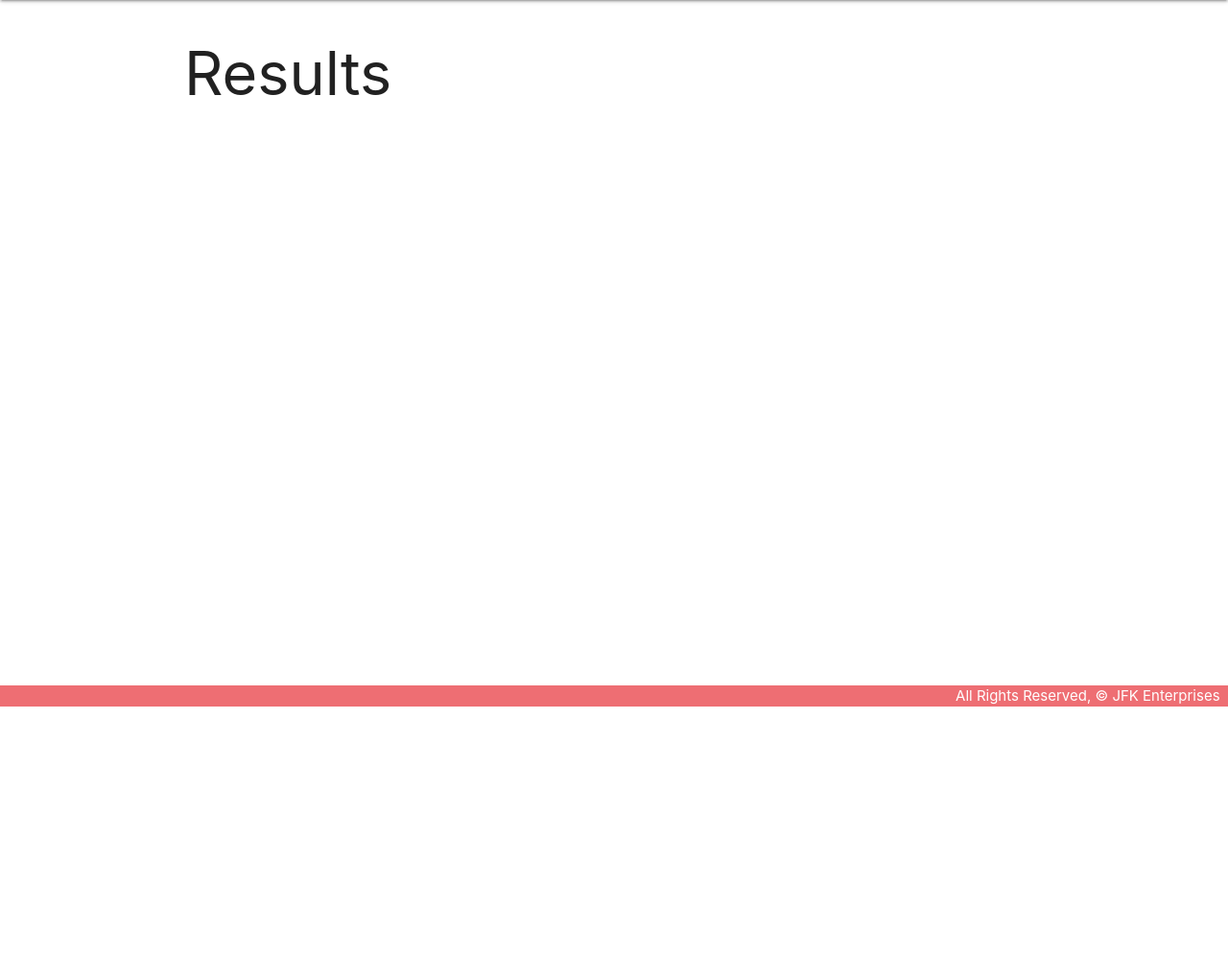
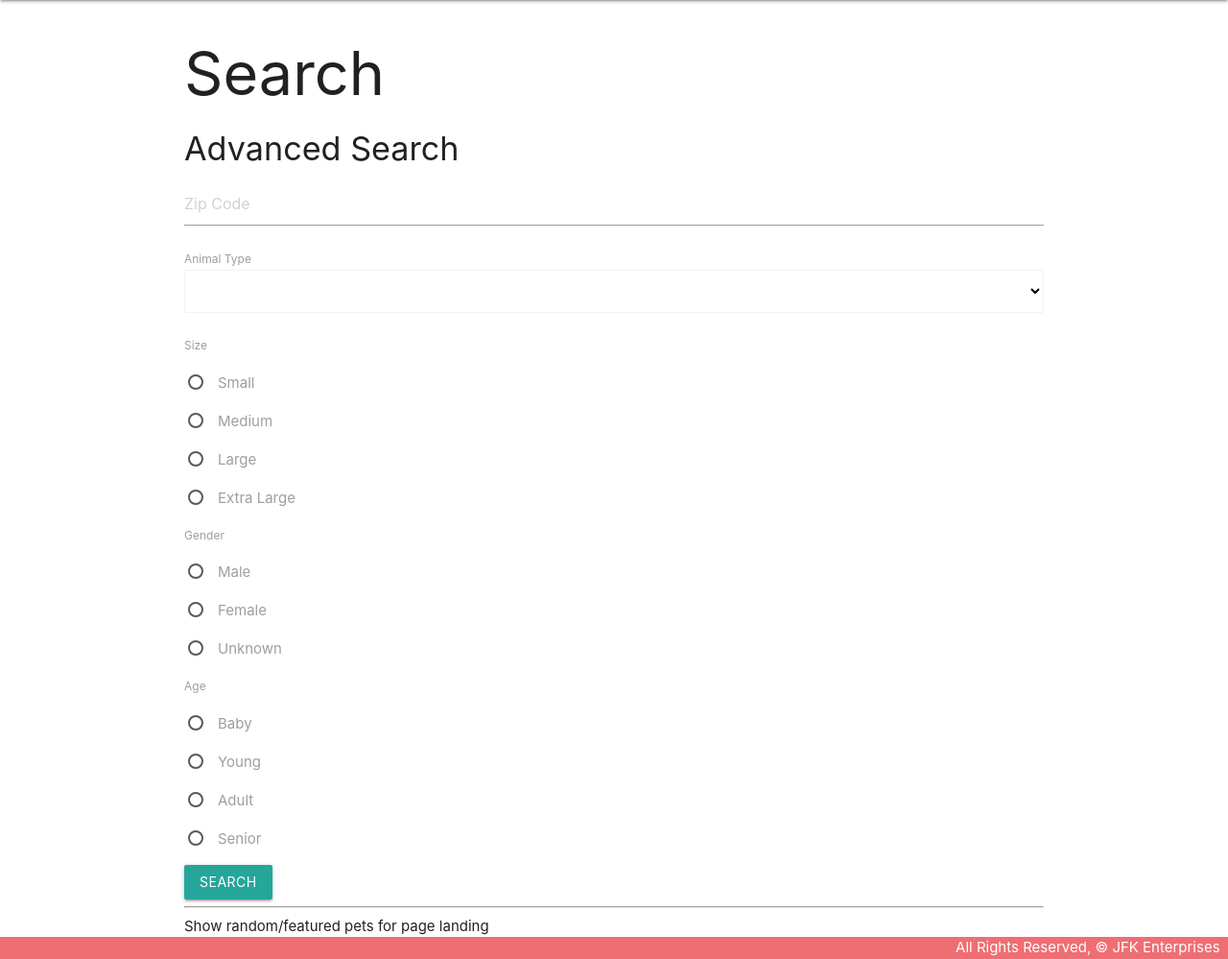
Before and after one commit to kennyyseo/find-a-pet, a Django app: template main_app/templates/search.html in a window 1280 px wide. Shown: the part 64-1063 px from the top of the page at 96% size. Before the commit the page ends 800 px from the top, so only its background shows below. Run offline with Django 3.2, Linux system fonts and the light colour scheme; the template is opened without the code that fills it, so the values that code supplies are empty.

Commit message:
Advanced search functionality

```diff
--- a/main_app/templates/search.html
+++ b/main_app/templates/search.html
@@ -1,8 +1,115 @@
 {% extends 'base.html' %} {% block content %}
 
-<h1>Results</h1>
-{% for animal in local_animals.animals %}
+<h1>Search</h1>
 
+<h4>Advanced Search</h4>
+
+<form action="" method="POST">
+
+    <div class="input-field">
+        <input placeholder="Zip Code" id="zip_code" type="text" class="validate" name="zip_code"
+            value="{{ request.POST.zip_code }}" />
+    </div>
+
+    <label for="pet_type">Animal Type</label>
+    <select name="pet_type" class="browser-default">
+        {% for type in animal_types.types %}
+        <option value="{{ type.name }}">{{ type.name }}</option>
+        {% endfor %}
+    </select>
+    <br />
+
+    <label>Size</label>
+    <p>
+        <label>
+            <input type="radio" name="size" value="small">
+            <span>Small</span>
+        </label>
+    </p>
+    <p>
+        <label>
+            <input type="radio" name="size" value="medium">
+            <span>Medium</span>
+        </label>
+    </p>
+    <p>
+        <label>
+            <input type="radio" name="size" value="large">
+            <span>Large</span>
+        </label>
+    </p>
+    <p>
+        <label>
+            <input type="radio" name="size" value="xlarge">
+            <span>Extra Large</span>
+        </label>
+    </p>
+
+    <label>Gender</label>
+    <p>
+        <label>
+            <input type="radio" name="gender" value="male">
+            <span>Male</span>
+        </label>
+    </p>
+    <p>
+        <label>
+            <input type="radio" name="gender" value="female">
+            <span>Female</span>
+        </label>
+    </p>
+    <p>
+        <label>
+            <input type="radio" name="gender" value="unknown">
+            <span>Unknown</span>
+        </label>
+    </p>
+
+    <label>Age</label>
+    <p>
+        <label>
+            <input type="radio" name="age" value="baby">
+            <span>Baby</span>
+        </label>
+    </p>
+    <p>
+        <label>
+            <input type="radio" name="age" value="young">
+            <span>Young</span>
+        </label>
+    </p>
+    <p>
+        <label>
+            <input type="radio" name="age" value="adult">
+            <span>Adult</span>
+        </label>
+    </p>
+    <p>
+        <label>
+            <input type="radio" name="age" value="senior">
+            <span>Senior</span>
+        </label>
+    </p>
+
+    <!-- breed, color -->
+
+    <button type="submit" class="btn">Search</button>
+</form>
+
+<hr />
+
+{% if search_results %}
+
+<h4>Results</h4>
+{% for animal in search_results.animals %}
 <a href="/details/{{animal.id}}">{{animal.name}}</a>
+{% endfor %}
 
-{% endfor %} {% endblock %}
+{% else %}
+
+Show random/featured pets for page landing
+
+
+{% endif %}
+
+{% endblock %}
```
Also changed, not shown: main_app/templates/index.html (+2 -8 lines), main_app/views.py (+29 -4 lines).
